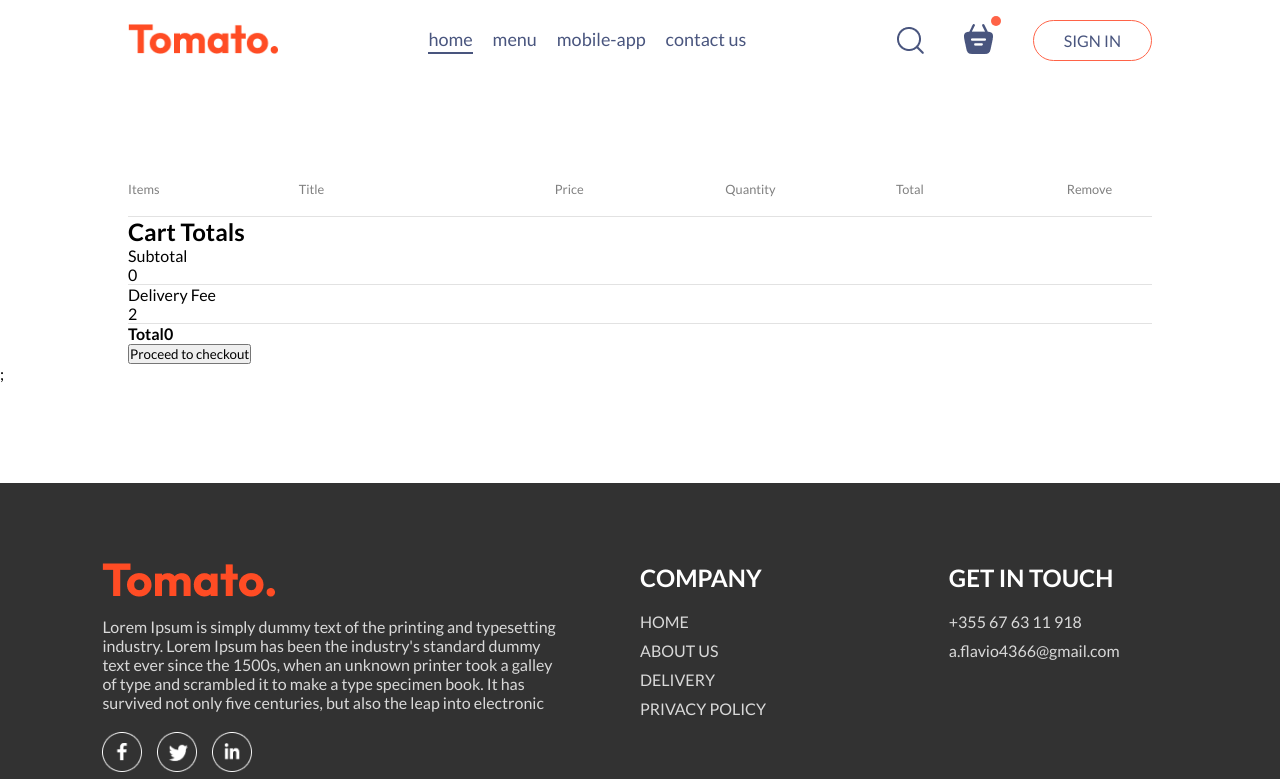
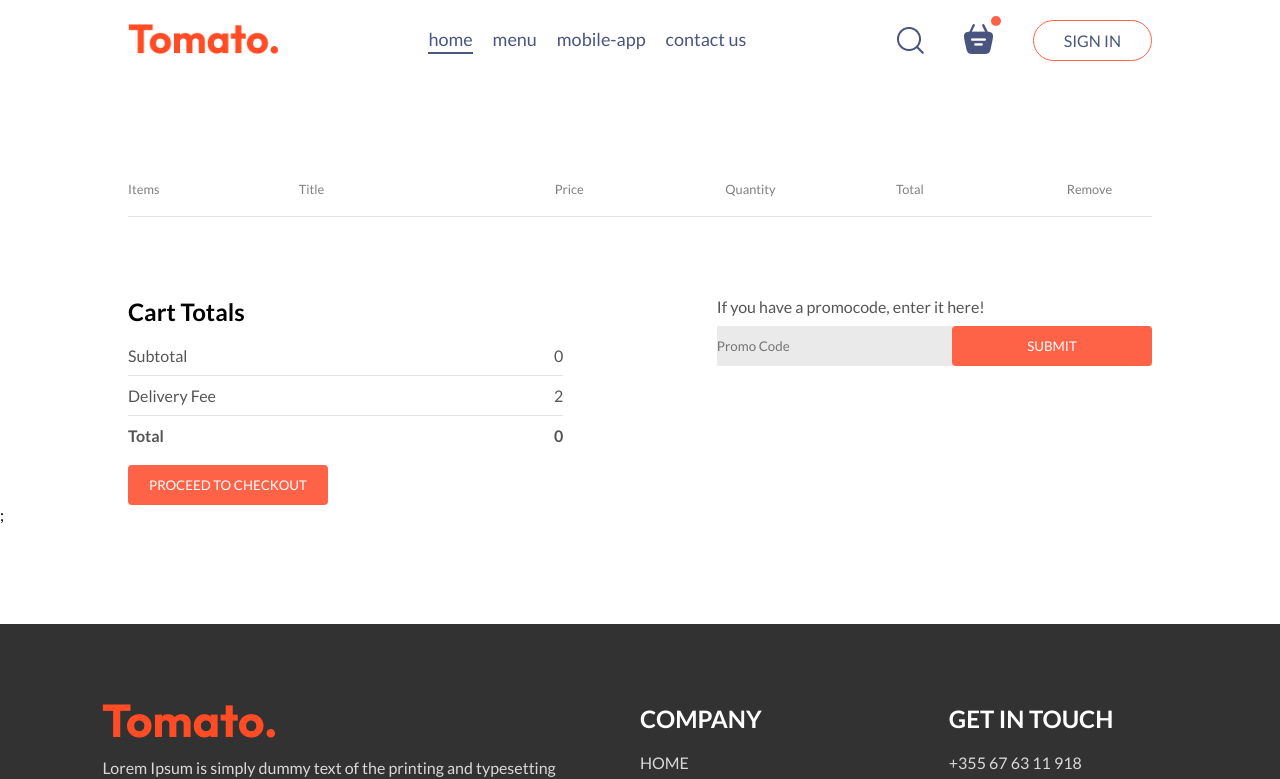
Before and after one commit to FlavioAvdulla/Food_Delivery_React_Website, a React (Vite) app: page /cart in a window 1280 px wide. Shown: the top 779 px of the page. Built offline with nearby package versions, Linux system fonts and the light colour scheme.

Commit message:
web-update

```diff
--- a/src/pages/Cart/Cart.css
+++ b/src/pages/Cart/Cart.css
@@ -28,3 +28,69 @@
 .cart-items-item .cross {
 	cursor: pointer;
 }
+
+.cart-bottom {
+	margin-top: 80px;
+	display: flex;
+	justify-content: space-between;
+	gap: max(12vw, 20px);
+}
+
+.cart-total {
+	flex: 1;
+	display: flex;
+	flex-direction: column;
+	gap: 20px;
+}
+
+.cart-total-details {
+	display: flex;
+	justify-content: space-between;
+	color: #555;
+}
+
+.cart-total hr {
+	margin: 10px 0px;
+}
+
+.cart-total button {
+	border: none;
+	color: white;
+	background-color: tomato;
+	width: max(15vw, 200px);
+	padding: 12px 0px;
+	border-radius: 4px;
+	cursor: pointer;
+}
+
+.cart-promocode {
+	flex: 1;
+}
+
+.cart-promocode p {
+	color: #555;
+}
+
+.cart-promocode-input {
+	margin-top: 10px;
+	display: flex;
+	justify-content: space-between;
+	align-items: center;
+	background-color: #eaeaea;
+}
+
+.cart-promocode-input input {
+	background: transparent;
+	border: none;
+	outline: none;
+}
+
+.cart-promocode-input button {
+	border: none;
+	background-color: tomato;
+	color: white;
+	width: max(12vw, 200px);
+	border-radius: 4px;
+	cursor: pointer;
+	padding: 12px 0px;
+}
--- a/src/pages/Cart/Cart.jsx
+++ b/src/pages/Cart/Cart.jsx
@@ -21,24 +21,22 @@ const Cart = () => {
         {food_list.map((item, index) => {
           if (cartItems[item._id] > 0) {
             return (
-              <div>
+              <div key={item._id}>
                 <div className="cart-items-title cart-items-item">
                   <img src={item.image} alt="" />
                   <p>{item.name}</p>
                   <p>${item.price}</p>
                   <p>{cartItems[item._id]}</p>
                   <p>${item.price * cartItems[item._id]}</p>
-                  <p onClick={() => removeFromCart(item._id)} className="cross">
-                    x
-                  </p>
+                  <p onClick={() => removeFromCart(item._id)} className="cross">x</p>
                 </div>
                 <hr />
               </div>
             );
           }
+          return null;
         })}
       </div>
-      <div className="cart-bottom">
       <div className="cart-bottom">
         <div className="cart-total">
           <h2>Cart Totals</h2>
@@ -58,7 +56,15 @@ const Cart = () => {
               <b>{0}</b>
             </div>
           </div>
-            <button>Proceed to checkout</button>
+          <button>PROCEED TO CHECKOUT</button>
+        </div>
+        <div className="cart-promocode">
+          <div>
+            <p>If you have a promocode, enter it here!</p>
+            <div className="cart-promocode-input">
+              <input type="text" placeholder="Promo Code" />
+              <button>SUBMIT</button>
+            </div>
           </div>
         </div>
       </div>
```
Lines whose indentation alone changed are shown as unchanged.
